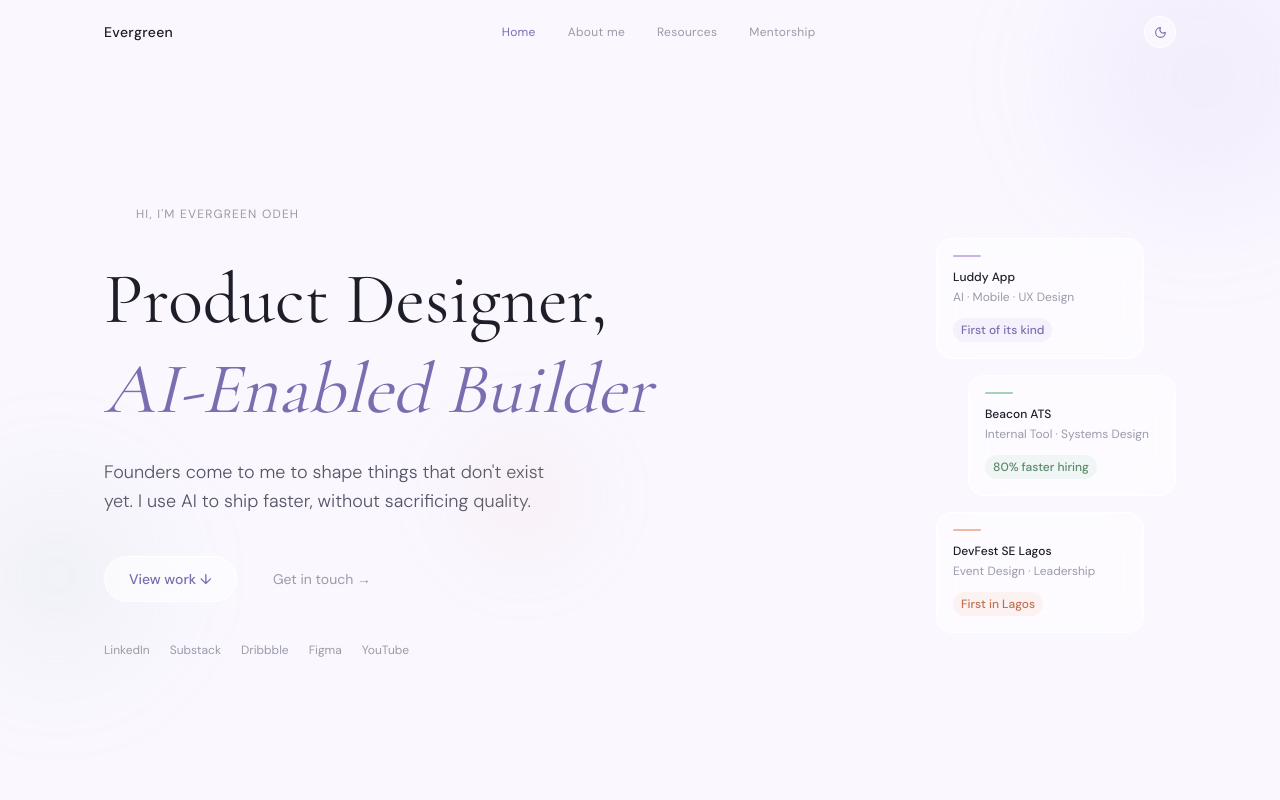
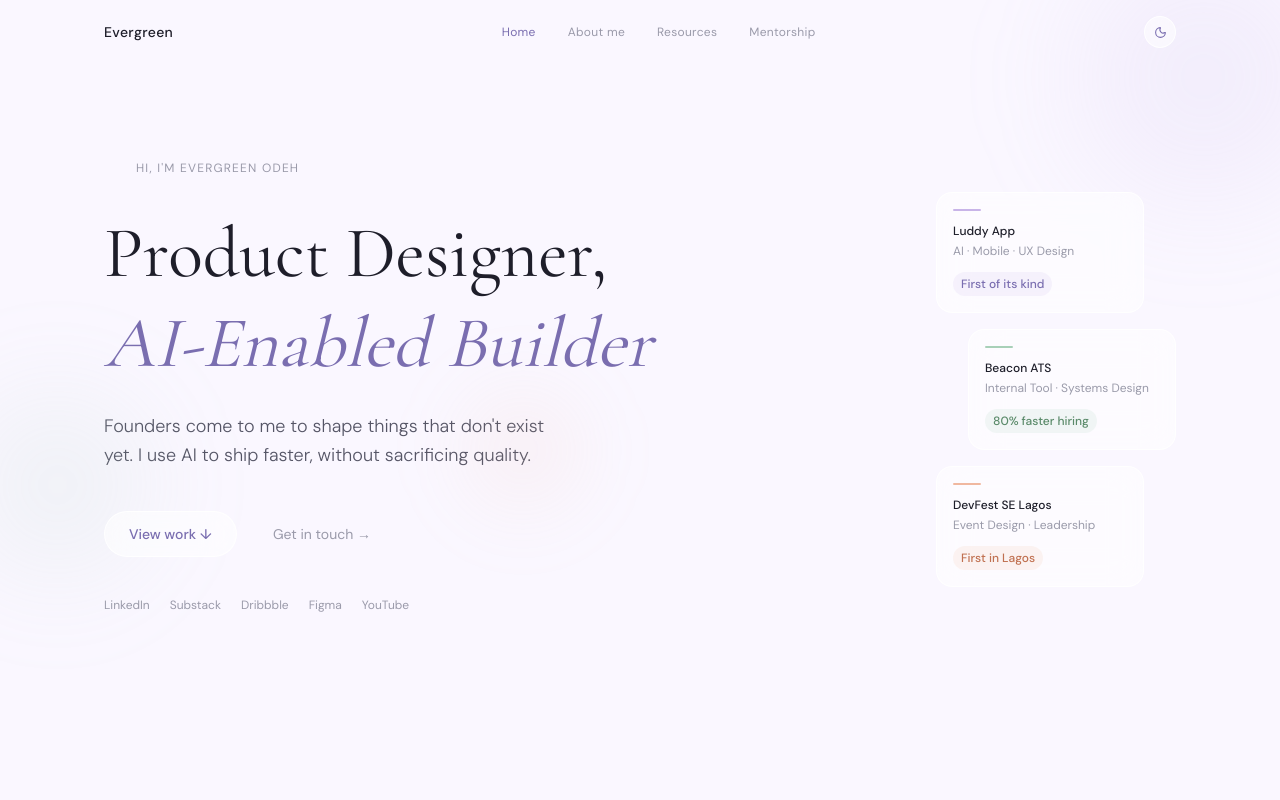
Before and after one commit to GreenyNg/evergreenodeh, a Next.js app: page / in a window 1280 px wide. Shown: the top 800 px of the page. Built offline with nearby package versions, Linux system fonts and the light colour scheme.

Commit message:
fixed hero top padding final

```diff
--- a/src/components/home/Hero.tsx
+++ b/src/components/home/Hero.tsx
@@ -36,7 +36,7 @@ const floatingProjects = [
 export default function Hero() {
   return (
     <section
-      className="relative min-h-screen flex items-center pt-16 overflow-hidden"
+      className="relative overflow-hidden"
       style={{ background: "var(--bg)" }}
     >
       {/* Ambient blobs */}
@@ -64,7 +64,7 @@ export default function Hero() {
         }}
       />
 
-      <div className="max-w-6xl mx-auto px-6 md:px-10 w-full">
+      <div className="max-w-6xl mx-auto px-6 md:px-10 w-full pt-40 pb-24">
         <div className="flex flex-col lg:flex-row items-start justify-between gap-16">
           {/* Left — copy */}
           <div className="flex-1 max-w-xl">
```
